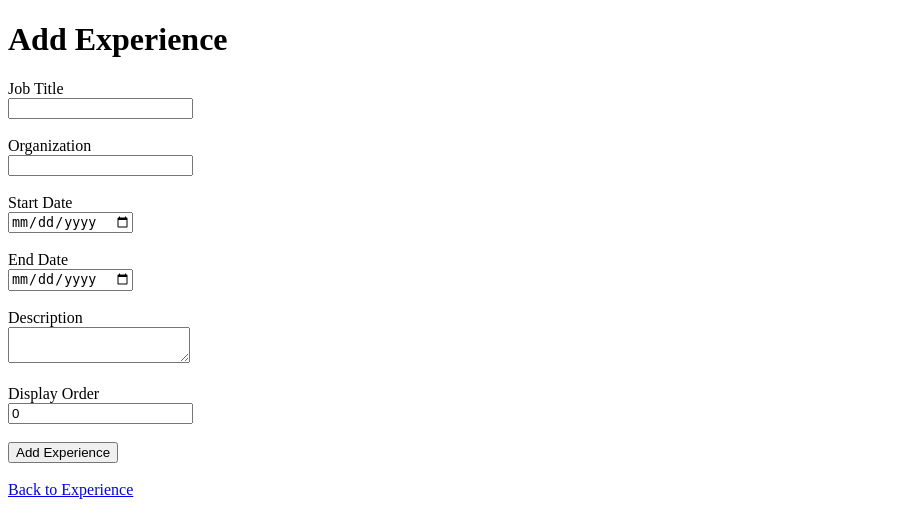
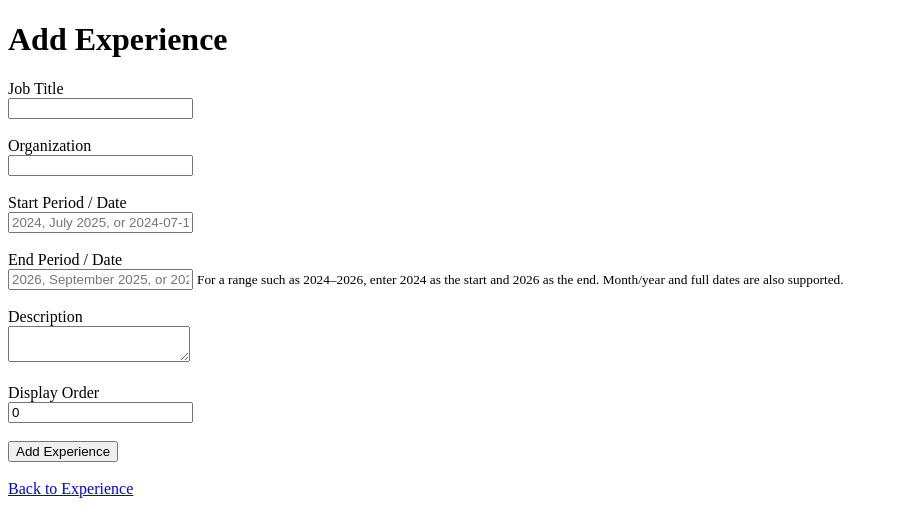
Before and after one commit to kysunri82-collab/Leonilo-Pabol-Portfolio, a PHP site: page /admin/add_experience.php in a window 1280 px wide. Shown: the top 530 px of the page, without its empty margins (0-898 px from the left). Run offline with PHP 8.4, Linux system fonts and the light colour scheme; the visitor is signed in with stand-in values (Sample User, id 1).

Commit message:
Support flexible experience date periods

```diff
--- a/admin/add_experience.php
+++ b/admin/add_experience.php
@@ -16,17 +16,59 @@ $endDate = "";
 $description = "";
 $displayOrderInput = "0";
 $formError = "";
-$isValidDate = static function (string $date): bool {
-    if ($date === "") {
-        return true;
+$monthNumbers = [
+    'january' => 1, 'jan' => 1,
+    'february' => 2, 'feb' => 2,
+    'march' => 3, 'mar' => 3,
+    'april' => 4, 'apr' => 4,
+    'may' => 5,
+    'june' => 6, 'jun' => 6,
+    'july' => 7, 'jul' => 7,
+    'august' => 8, 'aug' => 8,
+    'september' => 9, 'sep' => 9,
+    'october' => 10, 'oct' => 10,
+    'november' => 11, 'nov' => 11,
+    'december' => 12, 'dec' => 12
+];
+$getPeriodBounds = static function (string $period) use ($monthNumbers): ?array {
+    if (preg_match('/^(?!0000)(\d{4})$/D', $period, $matches)) {
+        return [$matches[1] . '0101', $matches[1] . '1231'];
     }
 
-    if (!preg_match('/^\d{4}-\d{2}-\d{2}$/D', $date)) {
-        return false;
+    if (preg_match('/^(\d{4})-(\d{2})-(\d{2})$/D', $period, $matches)) {
+        $year = (int) $matches[1];
+        $month = (int) $matches[2];
+        $day = (int) $matches[3];
+        if (!checkdate($month, $day, $year)) {
+            return null;
+        }
+
+        $date = sprintf('%04d%02d%02d', $year, $month, $day);
+        return [$date, $date];
     }
 
-    [$year, $month, $day] = array_map('intval', explode('-', $date));
-    return checkdate($month, $day, $year);
+    if (preg_match('/^([A-Za-z]+)\s+(\d{4})$/D', $period, $matches)) {
+        $month = $monthNumbers[strtolower($matches[1])] ?? null;
+        $year = (int) $matches[2];
+        if ($month === null || $year < 1) {
+            return null;
+        }
+
+        $lastDay = 31;
+        while ($lastDay > 28 && !checkdate($month, $lastDay, $year)) {
+            $lastDay--;
+        }
+
+        return [
+            sprintf('%04d%02d01', $year, $month),
+            sprintf('%04d%02d%02d', $year, $month, $lastDay)
+        ];
+    }
+
+    return null;
+};
+$isValidPeriod = static function (string $period) use ($getPeriodBounds): bool {
+    return $period === '' || $getPeriodBounds($period) !== null;
 };
 
 if ($_SERVER["REQUEST_METHOD"] === "POST") {
@@ -68,10 +110,16 @@ if ($_SERVER["REQUEST_METHOD"] === "POST") {
             mb_strlen($description) > 10000
         ) {
             $formError = "Please keep the submitted values within the allowed lengths.";
-        } elseif (!$isValidDate($startDate) || !$isValidDate($endDate)) {
-            $formError = "Enter dates in a valid YYYY-MM-DD format.";
-        } elseif ($startDate !== "" && $endDate !== "" && $endDate < $startDate) {
-            $formError = "End date cannot be earlier than start date.";
+        } elseif (mb_strlen($startDate) > 50 || mb_strlen($endDate) > 50) {
+            $formError = "Each period must be 50 characters or fewer.";
+        } elseif (!$isValidPeriod($startDate) || !$isValidPeriod($endDate)) {
+            $formError = "Use a year (YYYY), month and year (for example, July 2025), or a valid date (YYYY-MM-DD).";
+        } elseif (
+            $startDate !== "" &&
+            $endDate !== "" &&
+            $getPeriodBounds($startDate)[0] > $getPeriodBounds($endDate)[1]
+        ) {
+            $formError = "End period cannot be earlier than start period.";
         } elseif (!ctype_digit($displayOrderInput)) {
             $formError = "Display order must be a non-negative whole number.";
         } else {
@@ -140,14 +188,17 @@ if ($_SERVER["REQUEST_METHOD"] === "POST") {
             value="<?= htmlspecialchars($organization, ENT_QUOTES, 'UTF-8') ?>" required>
         <br><br>
 
-        <label>Start Date</label><br>
-        <input type="date" name="start_date"
+        <label>Start Period / Date</label><br>
+        <input type="text" name="start_date" maxlength="50"
+            placeholder="2024, July 2025, or 2024-07-15"
             value="<?= htmlspecialchars($startDate, ENT_QUOTES, 'UTF-8') ?>">
         <br><br>
 
-        <label>End Date</label><br>
-        <input type="date" name="end_date"
+        <label>End Period / Date</label><br>
+        <input type="text" name="end_date" maxlength="50"
+            placeholder="2026, September 2025, or 2025-09-30"
             value="<?= htmlspecialchars($endDate, ENT_QUOTES, 'UTF-8') ?>">
+        <small>For a range such as 2024&ndash;2026, enter 2024 as the start and 2026 as the end. Month/year and full dates are also supported.</small>
         <br><br>
 
         <label>Description</label><br>
```
Also changed, not shown: admin/edit_experience.php (+66 -15 lines).
